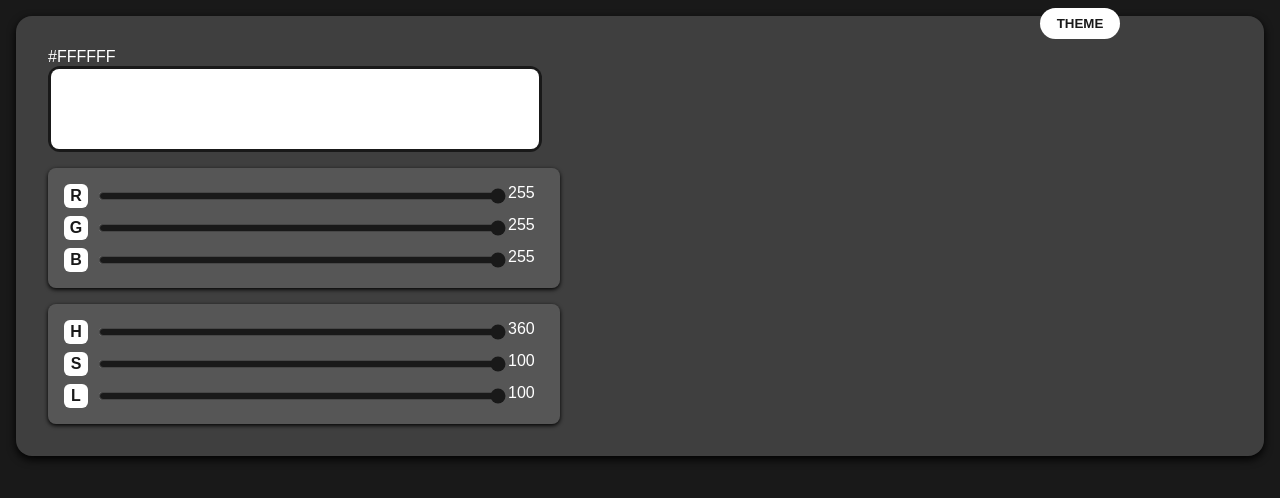
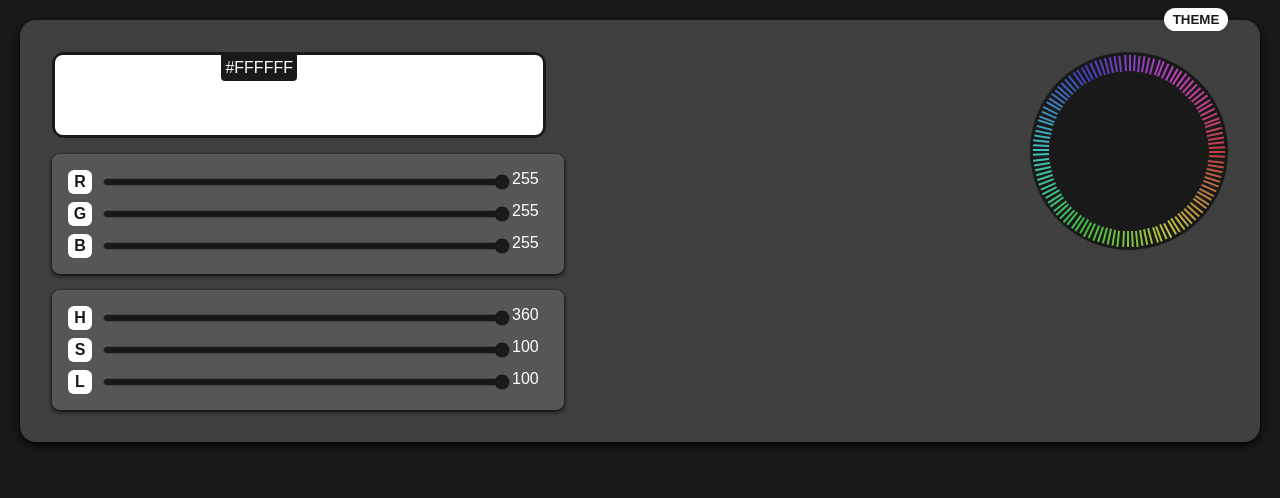
Before and after one commit to Kuovinen/ColorTools, a plain HTML site: page index.html in a window 1280 px wide. Drawn offline with Linux system fonts and the light colour scheme.

Commit message:
implemented color wheel

```diff
--- a/functions.js
+++ b/functions.js
@@ -31,6 +31,10 @@ export default function makeSlider(labelLetter, id, colorValue, max) {
 //Create the element that will display the main color value
 export function makeMainColor() {
   let COLOR = document.createElement("div");
+  let hexText = document.createElement("div");
+  hexText.className = "hex";
+  hexText.innerHTML = "#FFFFFF";
+  COLOR.appendChild(hexText);
   COLOR.id = "mainColor";
   COLOR.dataset.rColor = 255;
   COLOR.dataset.gColor = 255;
@@ -75,7 +79,7 @@ function affectHex() {
 }
 //used to change main color when one of the RGB inputs is changed
 export function makeRGBInfluence() {
-  document.querySelector("#panel").addEventListener("input", (event) => {
+  document.querySelector("#instruments").addEventListener("input", (event) => {
     changeMainColor(event.target.id, event.target.value);
   });
 
@@ -211,3 +215,34 @@ export function switchTheme() {
     document.documentElement.style.setProperty("--cp-Black", "white");
   }
 }
+
+export function createHueWheel(offset) {
+  let parent = document.querySelector(".hueCircleBase");
+  parent.style.height = `${offset}rem`;
+  parent.style.width = `${offset}rem`;
+  parent.style.background = `var(--cp-Black)`;
+  parent.style.outlineStyle = `solid`;
+  parent.style.outlineWidth = `${offset / 10 + offset / 50}rem`; //
+  parent.style.outlineColor = `var(--cp-Black)`;
+  parent.style.margin = `${offset / 10 + offset / 50}rem`;
+  let element;
+  for (let i = 0; i < 360; i = i + 3) {
+    element = document.createElement("div");
+    element.className = "hue";
+    element.style.background = `hsl(${i},${50}%,${50}%)`;
+    element.style.transform = `rotate(${i}deg)`;
+    element.style.position = `absolute`;
+    element.style.width = `${offset / 10}rem`;
+    //(x, y) = (r * cos(θ), r * sin(θ))
+    let x = (offset / 2) * Math.cos((i * Math.PI) / 180);
+    let y = (offset / 2) * Math.sin((i * Math.PI) / 180);
+    x = Math.round((x + Number.EPSILON) * 100) / 100;
+    y = Math.round((y + Number.EPSILON) * 100) / 100;
+
+    //since cos 0 is 1, offset back by 1
+    element.style.left = `${x + offset / 2}rem`;
+    element.style.top = `${y + offset / 2}rem`;
+
+    parent.appendChild(element);
+  }
+}
--- a/index.html
+++ b/index.html
@@ -7,10 +7,15 @@
   </head>
   <body class="body">
     <div id="panel">
-      <div class="hex">#FFFFFF</div>
+      <button id="theme">THEME</button>
+
       <!--input type="color" /-->
-      <div id="colors"></div>
-      <button id="theme">THEME</button>
+
+      <div id="instruments"><div id="colors"></div></div>
+      <div class="visuals">
+        <div class="hueCircleBase"></div>
+        <div class="hueCircleBase"></div>
+      </div>
     </div>
   </body>
 </html>
--- a/script.js
+++ b/script.js
@@ -5,11 +5,12 @@ import makeSlider, {
   rgbToHex,
   switchTheme,
   makeComplementaryColor,
+  createHueWheel,
 } from "./functions.js";
 console.log("Script!");
 makeMainColor();
 makeComplementaryColor();
-let body = document.querySelector("#panel");
+let body = document.querySelector("#instruments");
 let rgb = document.createElement("section");
 rgb.appendChild(makeSlider("R", "rColor", "rColorLabel", 255));
 rgb.appendChild(makeSlider("G", "gColor", "gColorLabel", 255));
@@ -23,3 +24,4 @@ body.appendChild(rgb);
 body.appendChild(hsl);
 makeRGBInfluence();
 document.querySelector("#theme").addEventListener("click", switchTheme);
+createHueWheel(10);
--- a/style.css
+++ b/style.css
@@ -13,7 +13,9 @@ body {
 }
 #panel {
   position: relative;
-  margin: 1rem;
+  display: flex;
+  justify-content: space-between;
+  margin: 1.25rem;
   border-radius: 1rem;
   padding: 2rem;
   background: var(--cp-White40);
@@ -30,6 +32,9 @@ body {
 #mainColor {
   height: 5rem;
   width: 25.5rem;
+  display: flex;
+  justify-content: center;
+  align-items: flex-start;
   border-top-left-radius: 0.5rem;
   border-bottom-left-radius: 0.5rem;
 }
@@ -80,23 +85,47 @@ section {
   border-radius: 0.5rem;
   box-shadow: 0rem 0.1rem 0.25rem black;
 }
+section:hover {
+  filter: brightness(1.1);
+}
 .hex {
   color: var(--cp-White);
+  background: var(--cp-Black);
+  padding: 0.25rem;
+  border-bottom-left-radius: 0.25rem;
+  border-bottom-right-radius: 0.25rem;
 }
 button {
   position: absolute;
   color: var(--cp-Black);
   background: var(--cp-White);
   border: none;
-  border-radius: 1rem;
-  left: 80vw;
-  top: -0.5rem;
-  width: 5rem;
+  border-radius: 0.75rem;
+  right: 2rem;
+  top: -0.75rem;
+  width: 4rem;
   font-weight: 700;
-  padding: 0.5rem;
+  padding: 0.25rem;
 }
 button:hover {
-  padding: 0.75rem;
-  border-radius: 1.125rem;
-  top: -0.75rem;
+  padding: 0.3rem;
+  border-radius: 2rem;
+  width: 4.3rem;
+  right: 1.85rem;
+  top: -0.8rem;
 }
+
+.hueCircleBase {
+  position: relative;
+  border-radius: 50%;
+}
+.hue {
+  display: inline-block;
+  height: 0.1rem;
+  transform-origin: top left;
+}
+.hue:hover {
+  width: 10rem;
+  border: 0.1rem solid var(--cp-White);
+  z-index: 2;
+}
```
